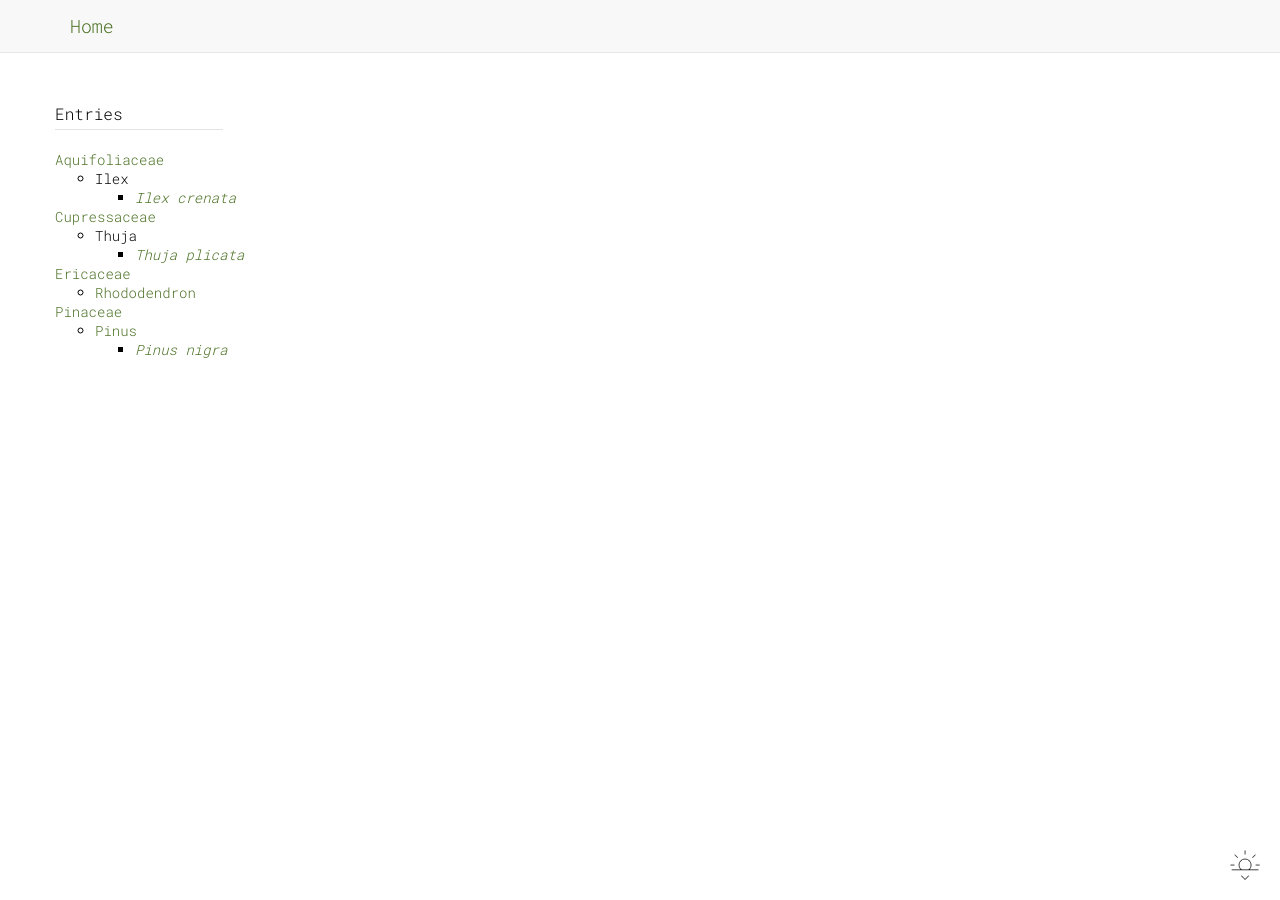
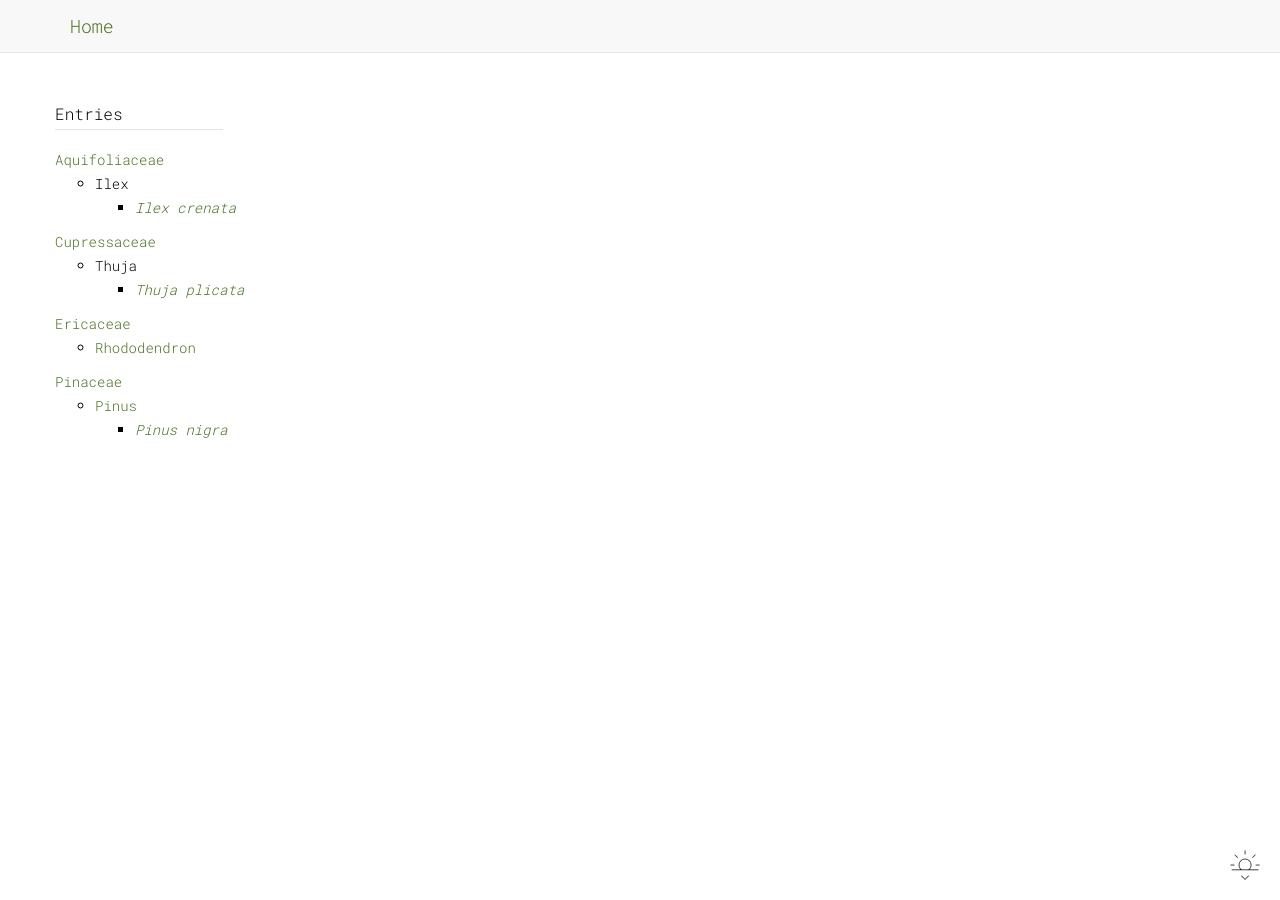
Before and after one commit to shaheenp/mygreeneyed, a Jekyll site: the page built from index.html, in a window 1280 px wide. Built offline with Jekyll 4.4.1, drawn with Linux system fonts in a browser that asks for light colours.

```diff
--- a/css/main.css
+++ b/css/main.css
@@ -149,10 +149,6 @@
     padding-right: 100px;
 }
 
-ul.posts + .posts-header {
-    padding-top: 50px;
-}
-
 .post .post-date {
     color: #00000080;
 }
@@ -165,6 +161,18 @@
     margin: 0px;
     padding: 0px;
     list-style-type: none;
+}
+
+ul.posts + .posts-header {
+    padding-top: 50px;
+}
+
+ul.posts ul {
+    padding-top: 5px;
+}
+
+ul.posts li + li {
+    padding-top: 15px;
 }
 
 /***********
```
